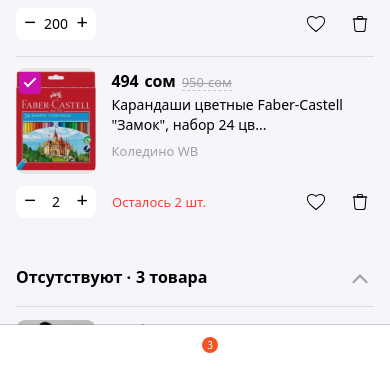
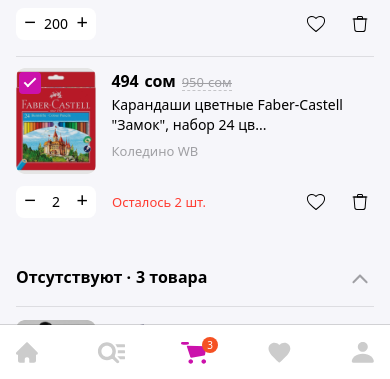
Before and after one commit to DevDiaryAZ/products-and-point-pure-js, a plain HTML site: page index.html in a window 390 px wide. Shown: the part 463-842 px from the top of the page. Drawn offline with Linux system fonts and the light colour scheme; the site is published under a folder, as on GitHub Pages, so addresses that start at the root find nothing; a web font is replaced by a local one.

Commit message:
Update styles.css
updated paths for images

```diff
--- a/css/styles.css
+++ b/css/styles.css
@@ -1773,23 +1773,23 @@ body {
     }
 
     .navbar-mobile__icon_house {
-        background-image: url("/img/house_icon.svg");
+        background-image:  url(../img/house_icon.svg);
     }
 
     .navbar-mobile__icon_catalog {
-        background-image: url("/img/catalog_icon.svg");
+        background-image:  url(../img/catalog_icon.svg);
     }
 
     .navbar-mobile__icon_basket.active {
-        background-image: url("/img/basket_active_icon.svg");
+        background-image:  url(../img/basket_active_icon.svg);
     }
 
     .navbar-mobile__icon_favorites {
-        background-image: url("/img/favorites_icon.svg");
+        background-image:  url(../img/favorites_icon.svg);
     }
 
     .navbar-mobile__icon_profile {
-        background-image: url("/img/profile_icon.svg");
+        background-image:  url(../img/profile_icon.svg);
     }
 }
 
```
